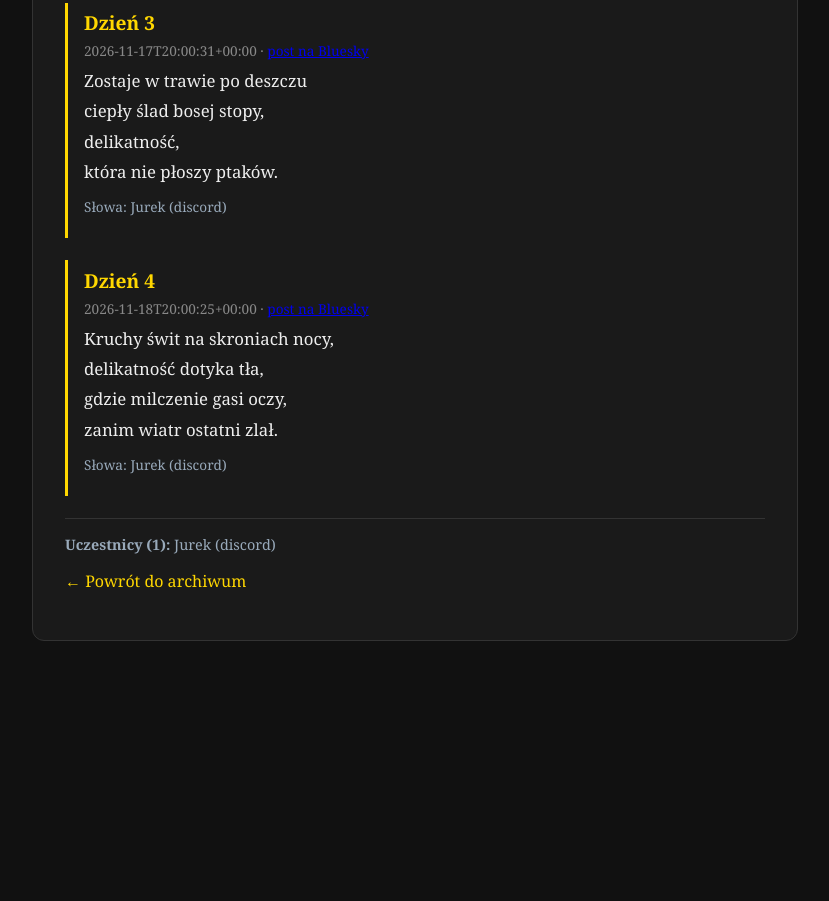
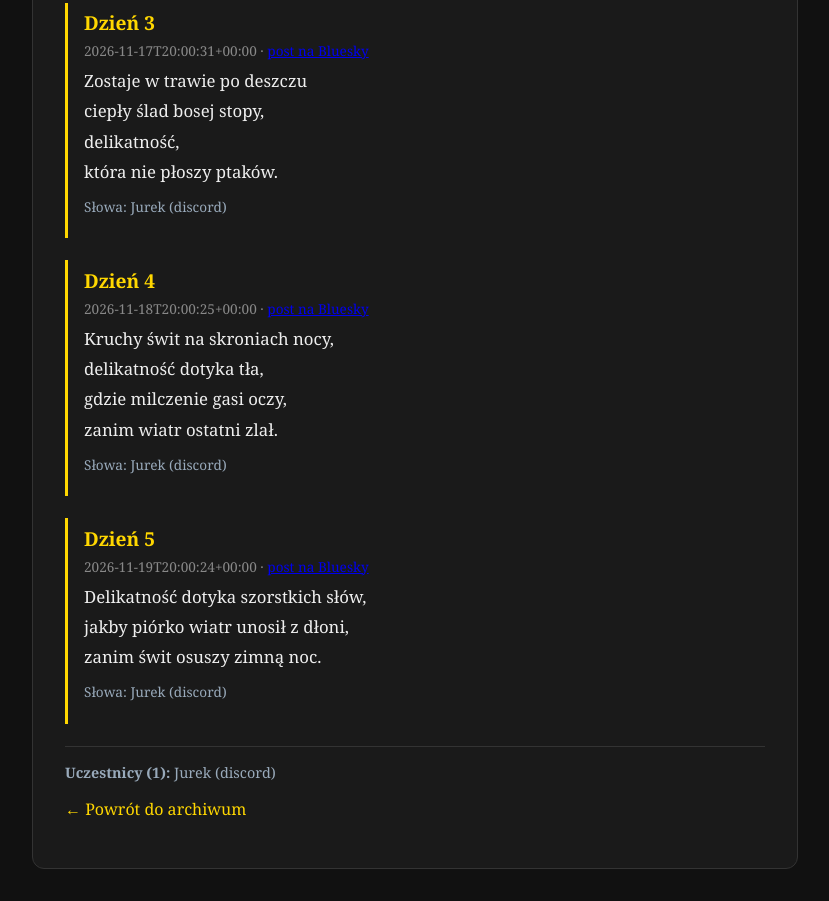
Before and after one commit to marcingrabowskiscenarzysta-lang/bot-archiwum, a plain HTML site: page zywy_poemat.html in a window 1280 px wide. Shown: the part 736-1637 px from the top of the page, without its empty margins (225-1054 px from the left). Before the commit the page ends 1409 px from the top, so only its background shows below. Drawn offline with Linux system fonts and the light colour scheme.

Commit message:
Bot Grabowski: aktualizacja zywy_poemat.html

```diff
--- a/zywy_poemat.html
+++ b/zywy_poemat.html
@@ -28,7 +28,7 @@
 <body>
 <div class="container">
   <h1>Żywy Poemat</h1>
-  <span class="status trwa">Dzień 5 z 7</span>
+  <span class="status trwa">Dzień 6 z 7</span>
   <p class="start-info">Performans 7-dniowy: publiczność dokłada słowa, bot splata je w wiersz.
      Start: 2026-11-14T20:46:00+00:00</p>
   <section class="strophe">
@@ -55,6 +55,12 @@
     <div class="tresc">Kruchy świt na skroniach nocy,<br>delikatność dotyka tła,<br>gdzie milczenie gasi oczy,<br>zanim wiatr ostatni zlał.</div>
     <div class="autorzy">Słowa: Jurek (discord)</div>
   </section>
+  <section class="strophe">
+    <h2>Dzień 5</h2>
+    <div class="meta">2026-11-19T20:00:24+00:00 · <a href="at://did:plc:lipc2rnlzo5bj2vjvweryam6/app.bsky.feed.post/3n2oudq6qto2k" target="_blank" rel="noopener">post na Bluesky</a></div>
+    <div class="tresc">Delikatność dotyka szorstkich słów,<br>jakby piórko wiatr unosił z dłoni,<br>zanim świt osuszy zimną noc.</div>
+    <div class="autorzy">Słowa: Jurek (discord)</div>
+  </section>
 <p class="uczestnicy"><strong>Uczestnicy (1):</strong> Jurek (discord)</p>
   <p><a href="index.html" class="back">← Powrót do archiwum</a></p>
 </div>
```
